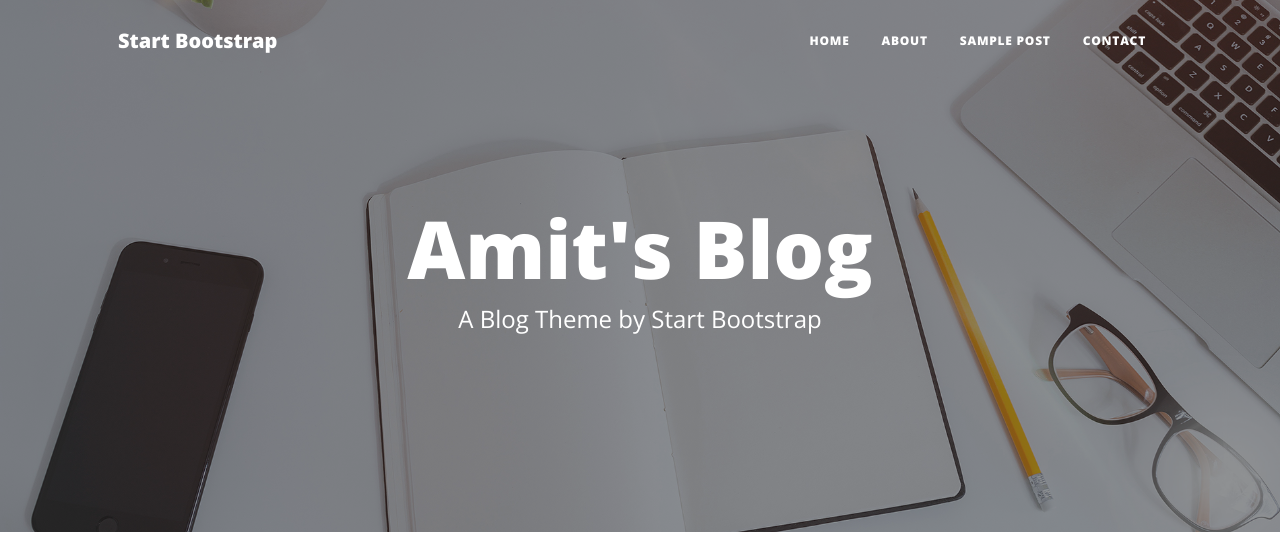
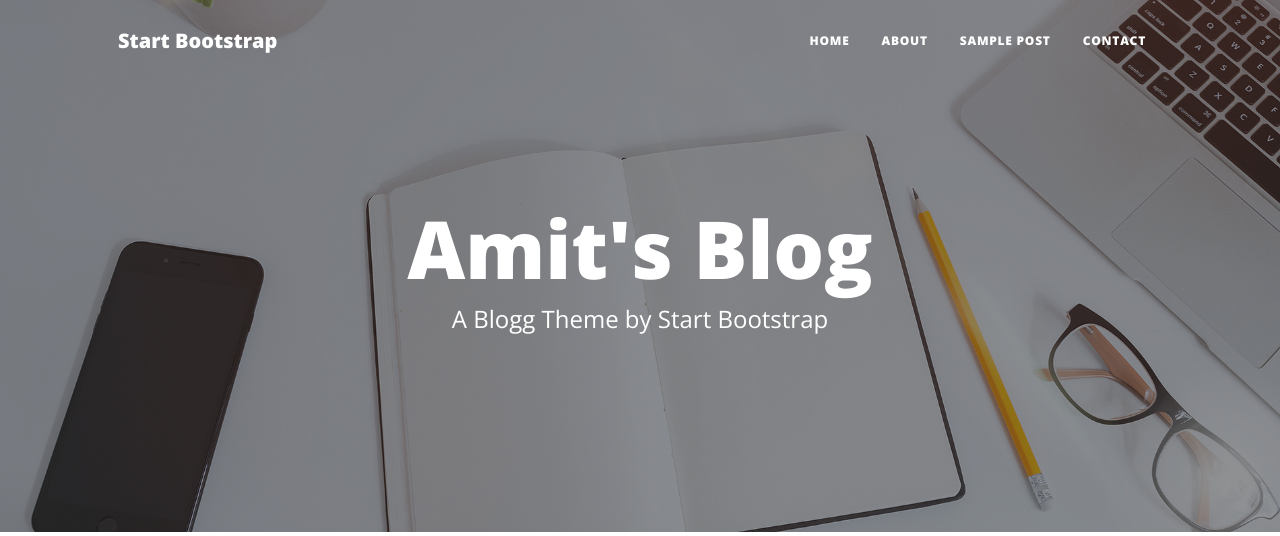
Before and after one commit to amit090119/flask-blog, a Flask app: page / in a window 1280 px wide. Shown: the top 536 px of the page. Run offline with Flask 3, Linux system fonts and the light colour scheme; data comes from the database, SQL or seed files in the repository; parts of the project's set-up code (start-up, migrations or seed data) failed here and were passed over; some libraries are stand-ins or nearby versions.

Commit message:
blog to blogg in index html file

```diff
--- a/templates/index.html
+++ b/templates/index.html
@@ -7,7 +7,7 @@
                     <div class="col-md-10 col-lg-8 col-xl-7">
                         <div class="site-heading">
                             <h1>{{param['params']['blog_name']}}</h1>
-                            <span class="subheading">A Blog Theme by Start Bootstrap</span>
+                            <span class="subheading">A Blogg Theme by Start Bootstrap</span>
                         </div>
                     </div>
                 </div>
```
